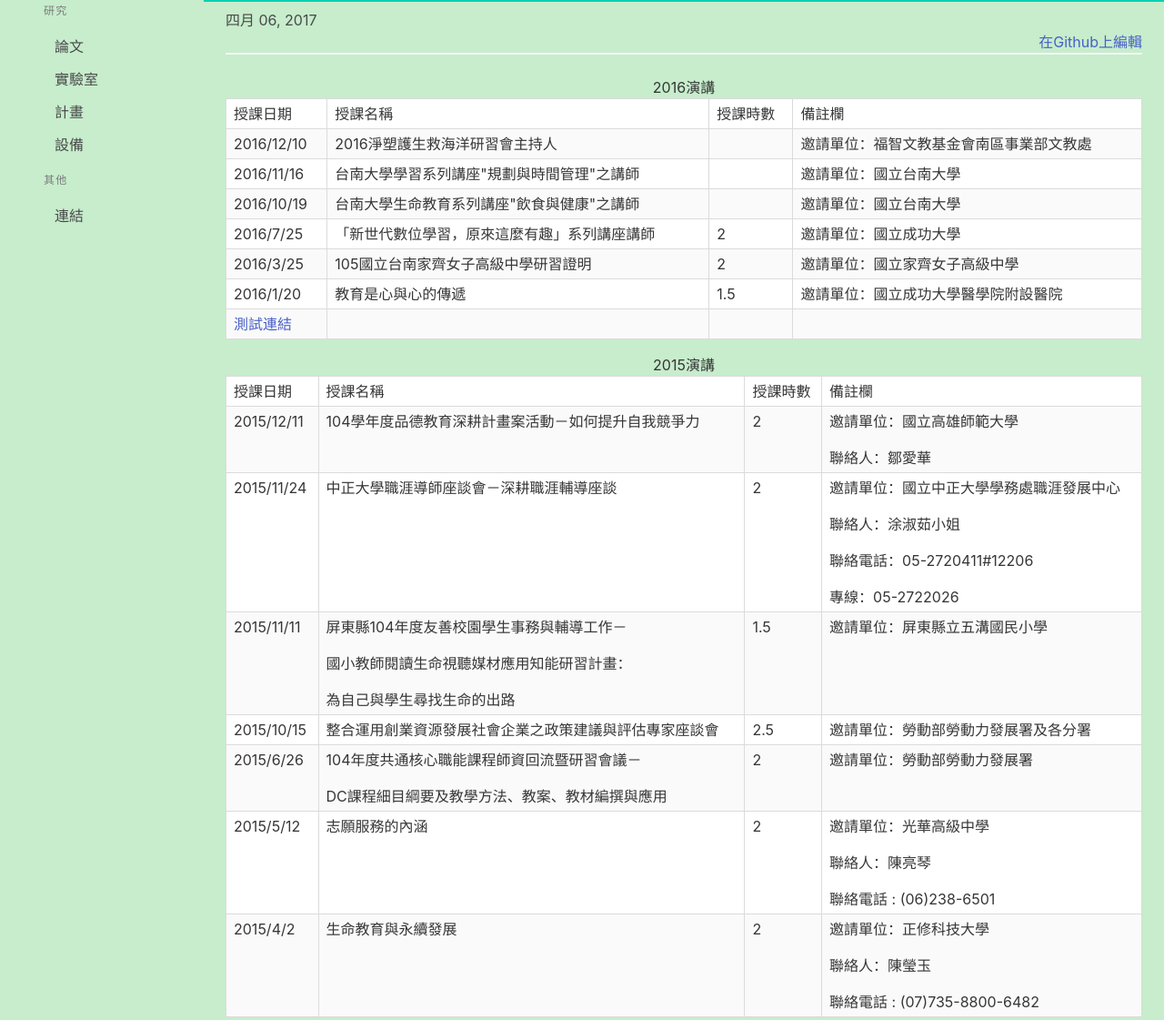
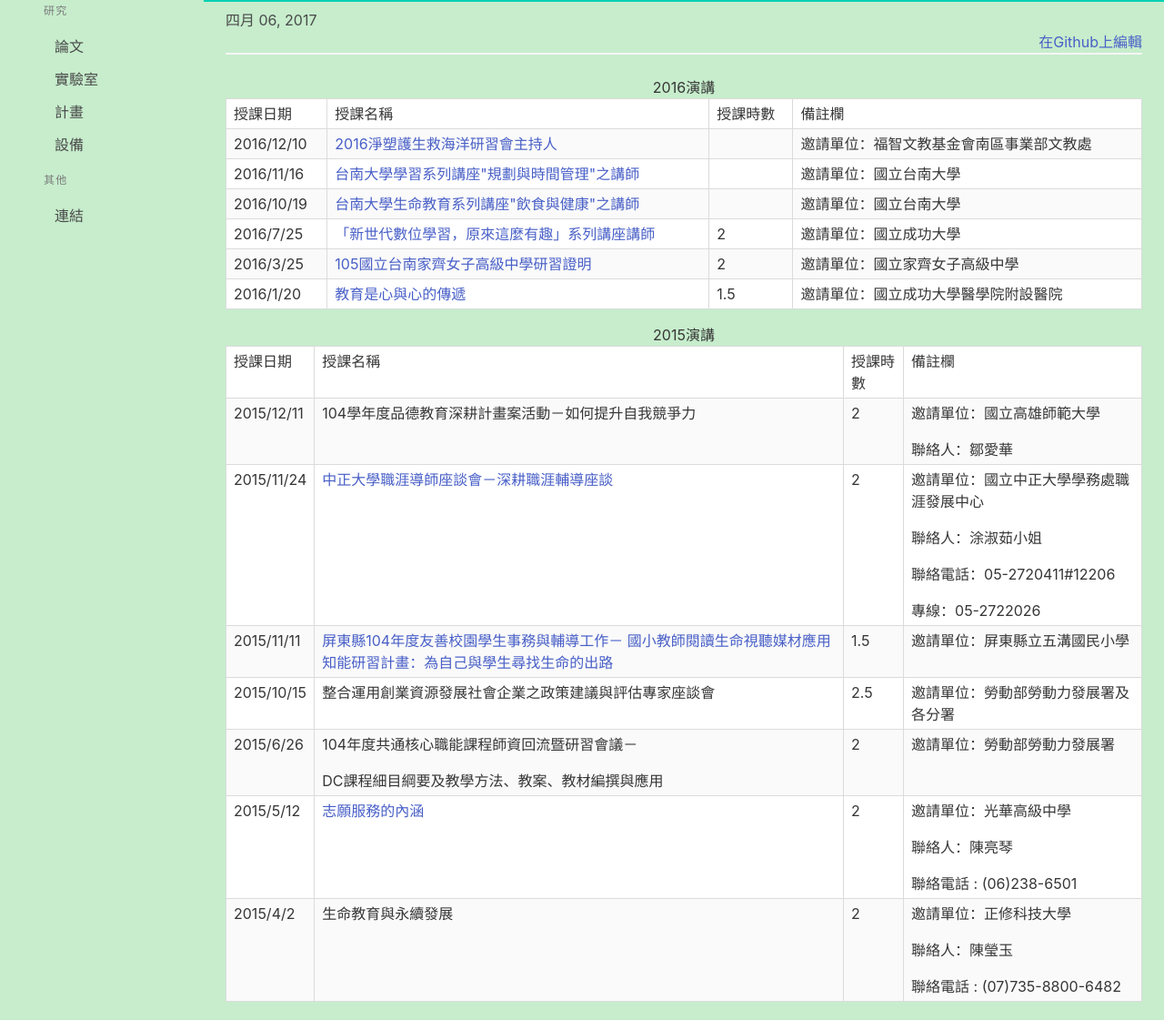
Before and after one commit to nmshaw000/nmshaw000.github.io, a plain HTML site: page personal/speech/index.html in a window 1280 px wide. Shown: the part 231-1352 px from the top of the page at 91% size. Drawn offline with nearby package versions, Linux system fonts and the light colour scheme.

Commit message:
Pushed by Travis CI

```diff
--- a/personal/speech/index.html
+++ b/personal/speech/index.html
@@ -137,39 +137,34 @@
 <td>備註欄</td>
 </tr>
 <tr><td>2016/12/10</td>
-<td>2016淨塑護生救海洋研習會主持人</td>
+<td><a class="reference external" href="https://nmshaw000.github.io/extra/image/Speech201601.jpg">2016淨塑護生救海洋研習會主持人</a></td>
 <td>&nbsp;</td>
 <td>邀請單位：福智文教基金會南區事業部文教處</td>
 </tr>
 <tr><td>2016/11/16</td>
-<td>台南大學學習系列講座&quot;規劃與時間管理&quot;之講師</td>
+<td><a class="reference external" href="https://nmshaw000.github.io/extra/image/Speech201602.jpg">台南大學學習系列講座&quot;規劃與時間管理&quot;之講師</a></td>
 <td>&nbsp;</td>
 <td>邀請單位：國立台南大學</td>
 </tr>
 <tr><td>2016/10/19</td>
-<td>台南大學生命教育系列講座&quot;飲食與健康&quot;之講師</td>
+<td><a class="reference external" href="https://nmshaw000.github.io/extra/image/Speech201603.jpg">台南大學生命教育系列講座&quot;飲食與健康&quot;之講師</a></td>
 <td>&nbsp;</td>
 <td>邀請單位：國立台南大學</td>
 </tr>
 <tr><td>2016/7/25</td>
-<td>「新世代數位學習，原來這麼有趣」系列講座講師</td>
+<td><a class="reference external" href="https://nmshaw000.github.io/extra/image/Speech201604.jpg">「新世代數位學習，原來這麼有趣」系列講座講師</a></td>
 <td>2</td>
 <td>邀請單位：國立成功大學</td>
 </tr>
 <tr><td>2016/3/25</td>
-<td>105國立台南家齊女子高級中學研習證明</td>
+<td><a class="reference external" href="https://nmshaw000.github.io/extra/image/Speech201605.jpg">105國立台南家齊女子高級中學研習證明</a></td>
 <td>2</td>
 <td>邀請單位：國立家齊女子高級中學</td>
 </tr>
 <tr><td>2016/1/20</td>
-<td>教育是心與心的傳遞</td>
+<td><a class="reference external" href="https://nmshaw000.github.io/extra/image/Speech201606.jpg">教育是心與心的傳遞</a></td>
 <td>1.5</td>
 <td>邀請單位：國立成功大學醫學院附設醫院</td>
-</tr>
-<tr><td><a class="reference external" href="https://nmshaw000.github.io/extra/image/Speech201501.jpg">測試連結</a></td>
-<td>&nbsp;</td>
-<td>&nbsp;</td>
-<td>&nbsp;</td>
 </tr>
 </tbody>
 </table>
@@ -195,7 +190,7 @@
 </td>
 </tr>
 <tr><td>2015/11/24</td>
-<td>中正大學職涯導師座談會－深耕職涯輔導座談</td>
+<td><a class="reference external" href="https://nmshaw000.github.io/extra/image/Speech201501.jpg">中正大學職涯導師座談會－深耕職涯輔導座談</a></td>
 <td>2</td>
 <td><p class="first">邀請單位：國立中正大學學務處職涯發展中心</p>
 <p>聯絡人：涂淑茹小姐</p>
@@ -204,10 +199,8 @@
 </td>
 </tr>
 <tr><td>2015/11/11</td>
-<td><p class="first">屏東縣104年度友善校園學生事務與輔導工作－</p>
-<p>國小教師閱讀生命視聽媒材應用知能研習計畫：</p>
-<p class="last">為自己與學生尋找生命的出路</p>
-</td>
+<td><a class="reference external" href="https://nmshaw000.github.io/extra/image/Speech201502.jpg">屏東縣104年度友善校園學生事務與輔導工作－
+國小教師閱讀生命視聽媒材應用知能研習計畫：為自己與學生尋找生命的出路</a></td>
 <td>1.5</td>
 <td>邀請單位：屏東縣立五溝國民小學</td>
 </tr>
@@ -224,7 +217,7 @@
 <td>邀請單位：勞動部勞動力發展署</td>
 </tr>
 <tr><td>2015/5/12</td>
-<td>志願服務的內涵</td>
+<td><a class="reference external" href="https://nmshaw000.github.io/extra/image/Speech201503.jpg">志願服務的內涵</a></td>
 <td>2</td>
 <td><p class="first">邀請單位：光華高級中學</p>
 <p>聯絡人：陳亮琴</p>
```
